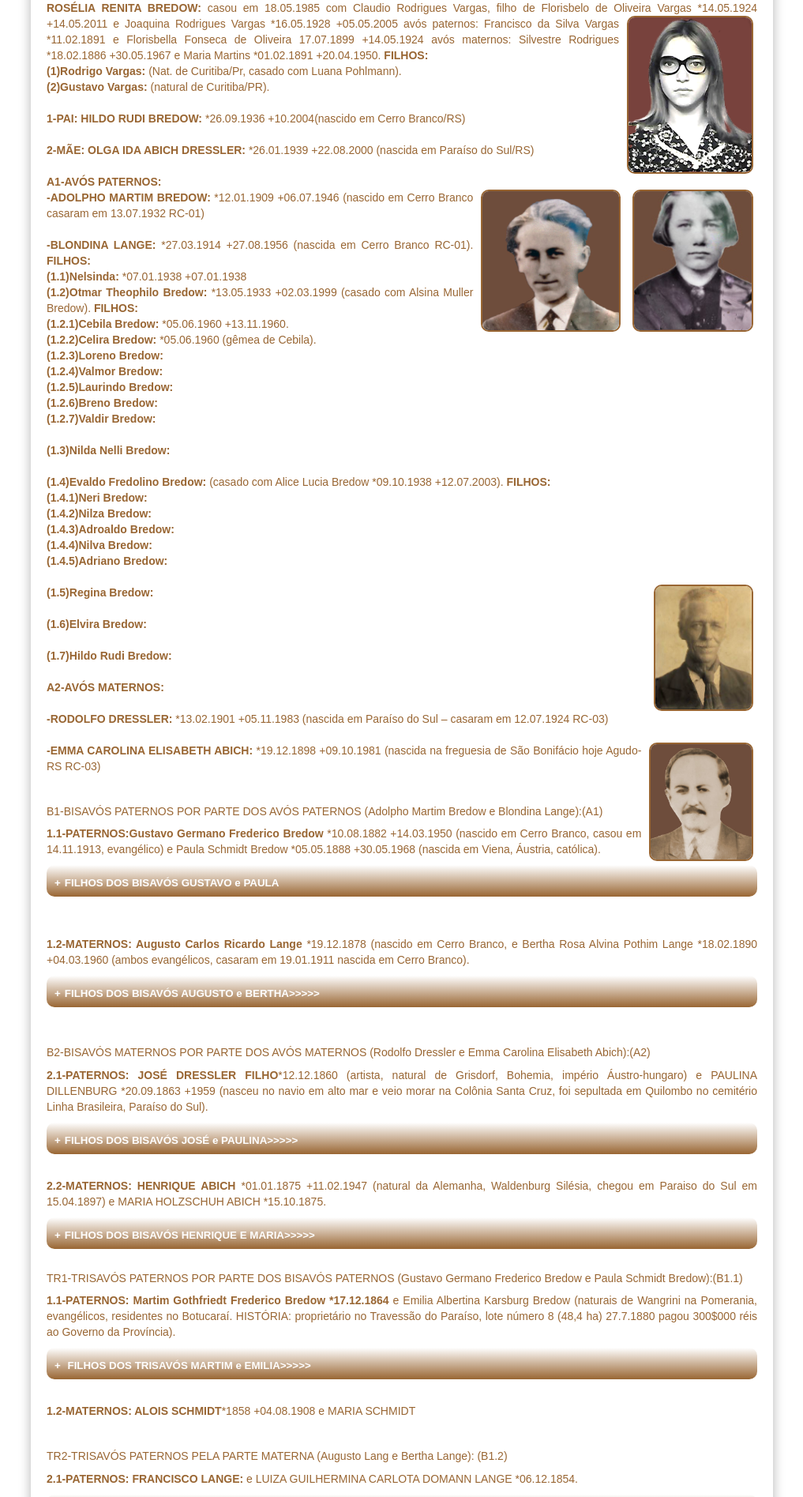
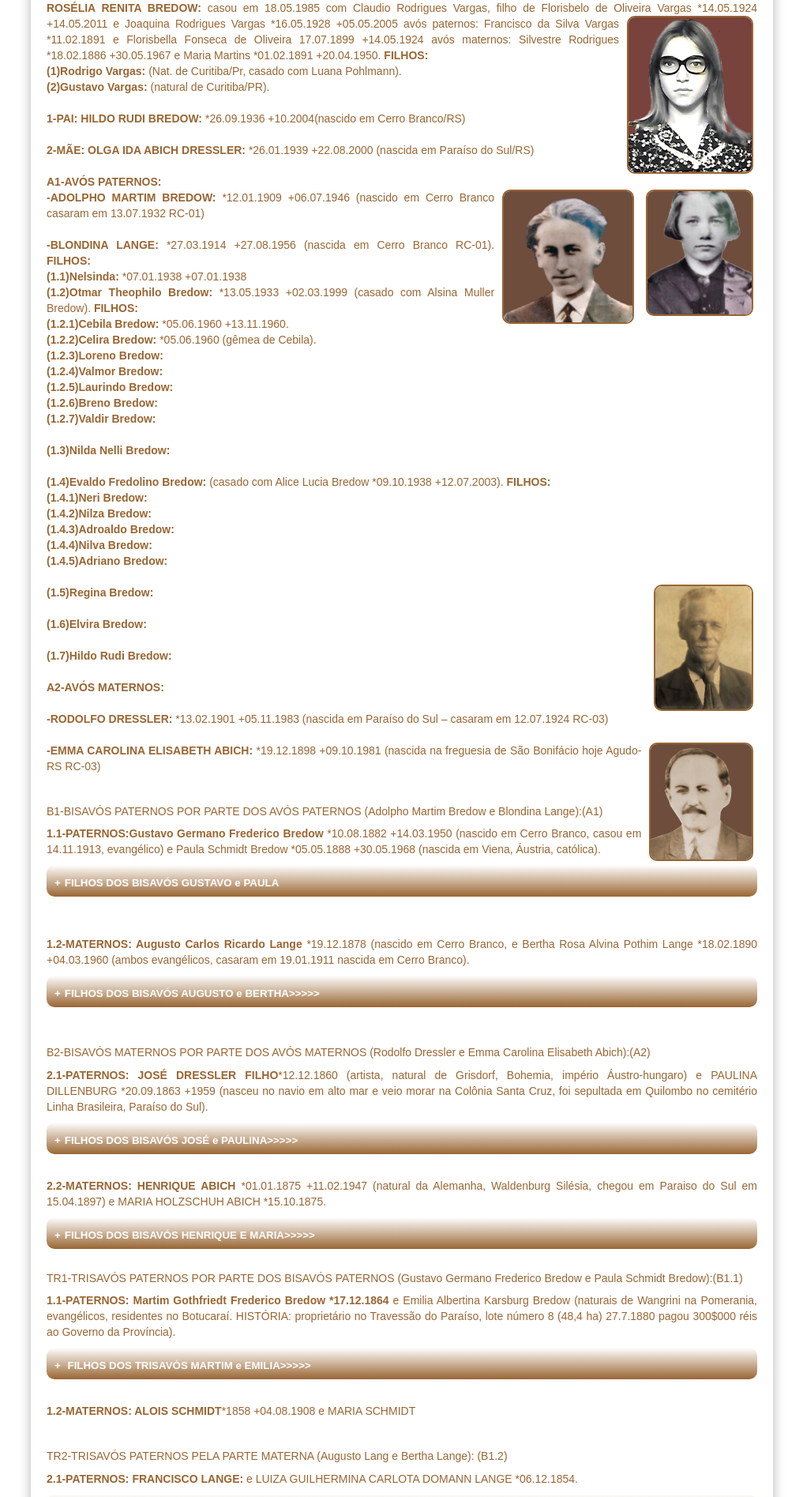
Before and after one commit to claudiovargas1955/claudiovargas1955.github.io, a Jekyll site: the page built from _pages/arvore-genealogica-de-roselia-renita-bredow.html, in a window 1280 px wide. Shown: the part 1022-2917 px from the top of the page at 79% size, without its empty margins (131-1148 px from the left). Built offline with Jekyll 4.4.1, drawn with Linux system fonts in a browser that asks for light colours; some web fonts are replaced.

Commit message:
Update arvore-genealogica-de-roselia-renita-bredow.html

```diff
--- a/_pages/arvore-genealogica-de-roselia-renita-bredow.html
+++ b/_pages/arvore-genealogica-de-roselia-renita-bredow.html
@@ -95,8 +95,8 @@
 
 <b>1-PAI: HILDO RUDI BREDOW:</b> *26.09.1936 +10.2004(nascido em Cerro Branco/RS)<br/><br/>
 <b>2-MÃE: OLGA IDA ABICH DRESSLER:</b> *26.01.1939 +22.08.2000 (nascida em Paraíso do Sul/RS)<br/><br/>
-<b>A1-AVÓS PATERNOS:</b><br/><img class="dir1" style="float:right"; src="/images/Blondina.jpg"; height="180px" :"width:"190px"; title="Blondina avó paterna";/>
-<img class="dir1" style="float:right"; src="/images/adolfo bredow.jpg"; height="180px"; title="Adolfo Bredow avô paterno";/>
+<b>A1-AVÓS PATERNOS:</b><br/><img class="dir1" style="float:right"; src="/images/Blondina.jpg"; height="160px" :"width:"170px"; title="Blondina avó paterna";/>
+<img class="dir1" style="float:right"; src="/images/adolfo bredow.jpg"; height="170px"; title="Adolfo Bredow avô paterno";/>
 <b>-ADOLPHO MARTIM BREDOW: </b>*12.01.1909 +06.07.1946 (nascido em Cerro Branco casaram em 13.07.1932 RC-01)<br/><br/>
 <b>-BLONDINA LANGE: </b> *27.03.1914 +27.08.1956 (nascida em Cerro Branco RC-01). <b>FILHOS: </b><br>
 <b>(1.1)Nelsinda: </b>*07.01.1938 +07.01.1938 <br>
```
